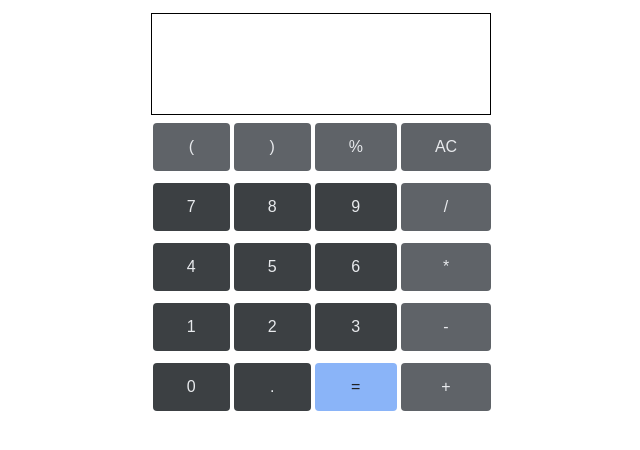
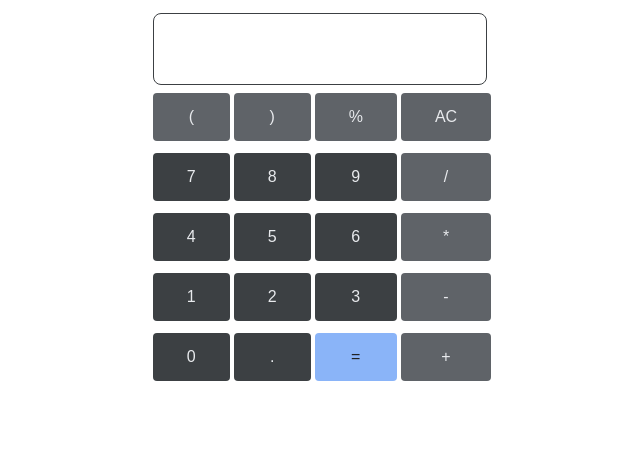
Before and after one commit to Edmx747/Google-Calc, a React (Create React App) app in the folder FrontEnd/: page / in a window 1280 px wide. Shown: the top 450 px of the page, without its empty margins (320-960 px from the left). Built offline with nearby package versions, Linux system fonts and the light colour scheme.

Commit message:
display result UI

```diff
--- a/FrontEnd/src/components/Display.tsx/Display.css
+++ b/FrontEnd/src/components/Display.tsx/Display.css
@@ -1,5 +1,14 @@
 .display{
-    width: 100%;
-    border: 1px black solid;
-    height: 100px;
+    width: 98.5%;
+    height: 72px;
+    border: 1px solid #3c4043;
+    border-radius: 8px;
+    margin: auto;
+    padding: 10px 14px 0 10px;
+    box-sizing: border-box;
 }
+.operation{
+    height: 20px;
+    color: #969ba1;
+    font-size: 13px;
+}
--- a/FrontEnd/src/components/Display.tsx/Display.tsx
+++ b/FrontEnd/src/components/Display.tsx/Display.tsx
@@ -4,8 +4,8 @@ function Display(props: { operation: string; result: string }) {
     const { operation, result } = props;
     return (
         <div className='display'>
-            <div>{operation}</div>
-            <div>{result}</div>
+            <div className='operation'><span>{operation}</span></div>
+            <div className='result'>{result}</div>
         </div>
     )
 }
```
